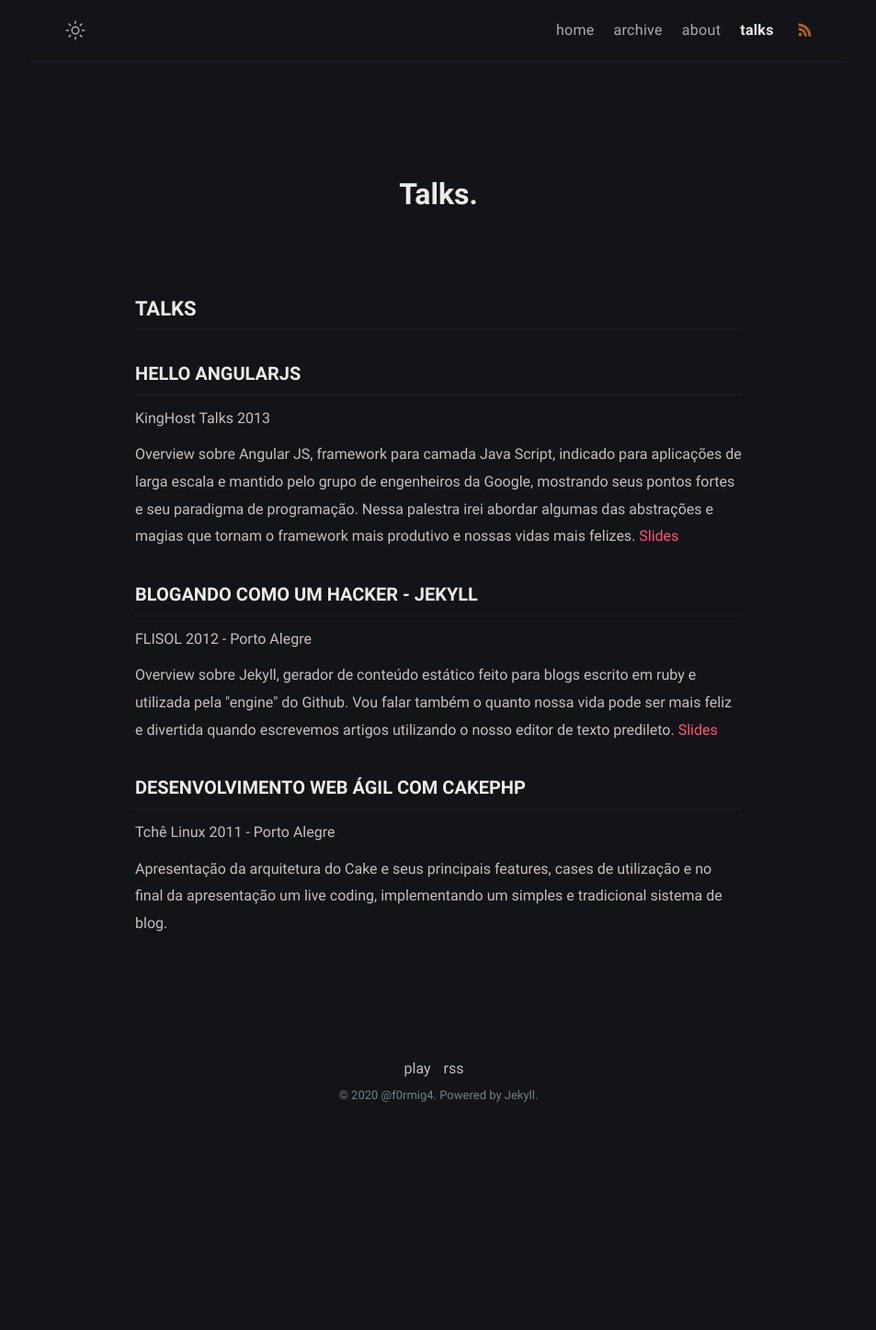
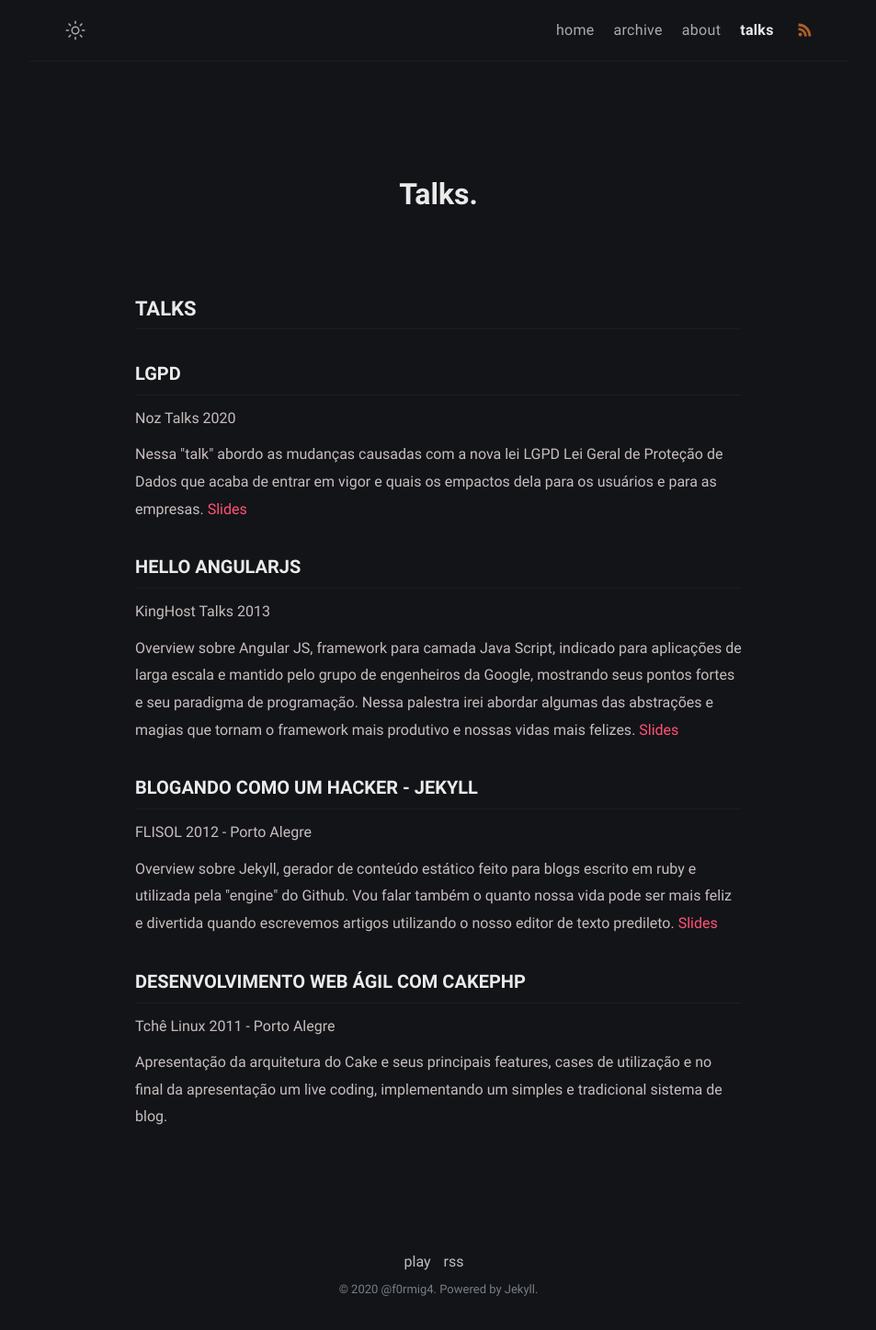
Before and after one commit to f0rmig4/f0rmig4.github.io, a Jekyll site: the page built from talks.html, in a window 1280 px wide. Shown: the whole page at 92% size, without its empty margins (163-1116 px from the left). Built offline with Jekyll 4.4.1, drawn with Linux system fonts in a browser that asks for light colours; before the commit the page ends 1235 px from its top, so only the background shows below that.

Commit message:
add talk

```diff
--- a/talks.html
+++ b/talks.html
@@ -6,6 +6,12 @@ description: Talks ministradas por mim @f0rmig4
 <article class="list">
   <h2>Talks</h2>
   <hr>
+</article>
+
+<article class="list">
+  <h3>LGPD</h3>
+  <p>Noz Talks 2020</p>
+  <p>Nessa "talk" abordo as mudanças causadas com a nova lei LGPD Lei Geral de Proteção de Dados que acaba de entrar em vigor e quais os empactos dela para os usuários e para as empresas. <a href="http://f0rmig4.github.io/talk/lgpd" target="_blanck">Slides</a></p>
 </article>
 
 <article class="list">
```
